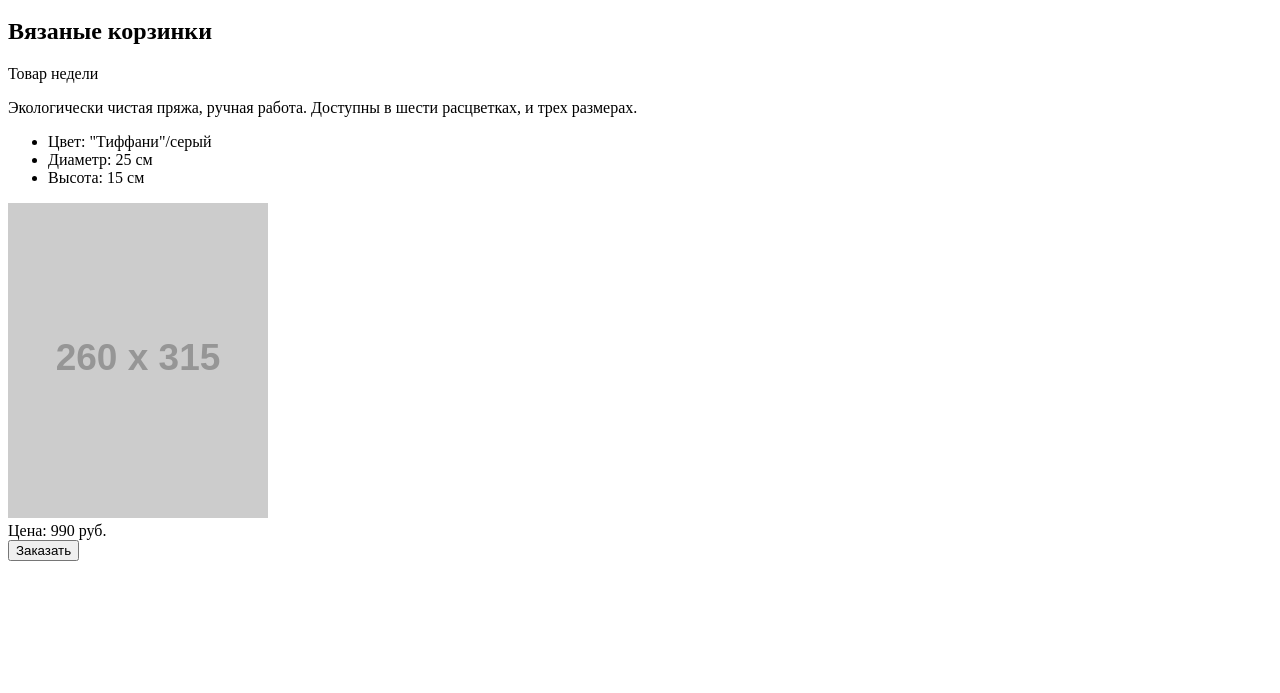
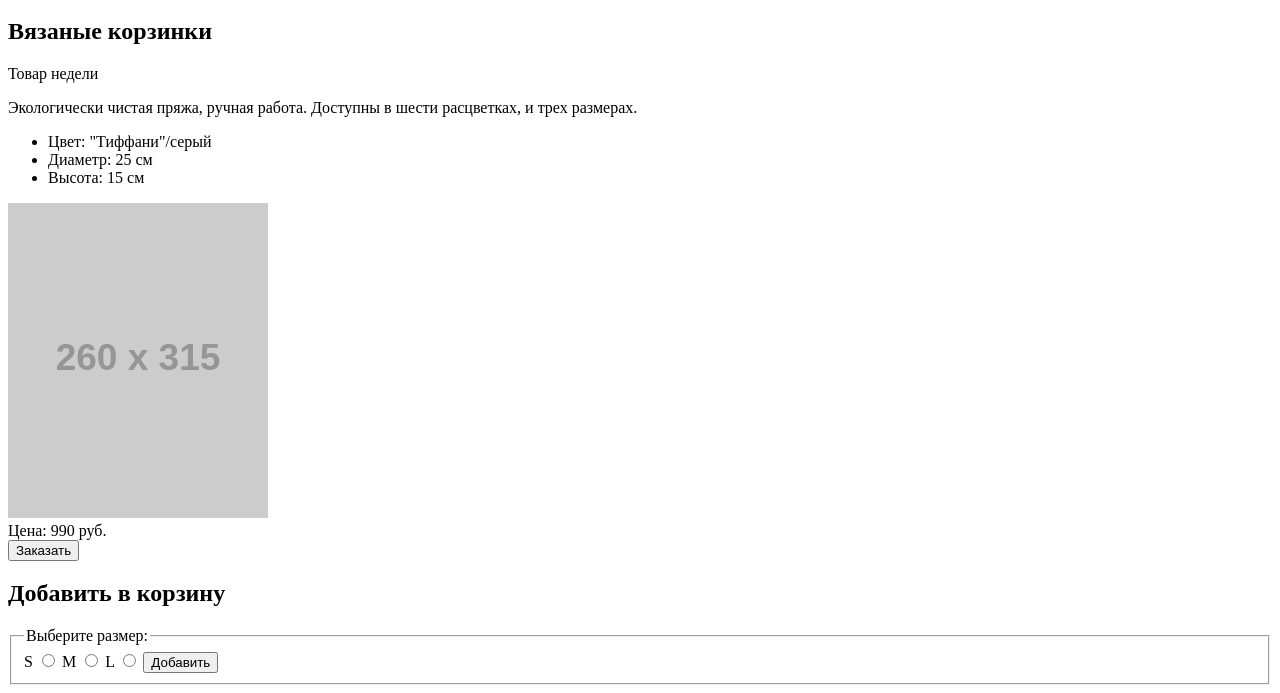
Before and after one commit to Pacata/mishka, a website: page index.html in a window 1280 px wide. Shown: the part 312-1005 px from the top of the page. Before the commit the page ends 881 px from the top, so only its background shows below. Drawn offline with Linux system fonts and the light colour scheme; placeholder pictures from the web are drawn by us.

Commit message:
Added modal order

```diff
--- a/index.html
+++ b/index.html
@@ -82,9 +82,34 @@
 
         <img class="product-week__img" width="260" height="315"
              src="http://placehold.it/260x315" alt="Вязаные корзинки">
+
         <div class="product-week__price">Цена: 990 руб.</div>
         <button class="btn product-week__btn-order">Заказать</button>
 
+        <!-- Модальное окно заказа товара -->
+        <form class="modal-order" action="https://echo.htmlacademy.ru"
+              method="get">
+
+          <h2 class="modal-order__title">Добавить в корзину</h2>
+
+          <fieldset>
+            <legend>Выберите размер:</legend>
+            <label class="size-label">S
+              <input type="radio" name="size" id="s" value="s">
+            </label>
+            <label class="size-label">M
+              <input type="radio" name="size" id="m" value="m">
+            </label>
+            <label class="size-label">L
+              <input type="radio" name="size" id="l" value="l">
+            </label>
+            <button class="modal-order__btn-add btn"
+                    type="submit" name="btn-add" id="btn-add"
+                    value="odered">Добавить
+            </button>
+          </fieldset>
+
+        </form>
       </section>
     </main>
   </body>
```
